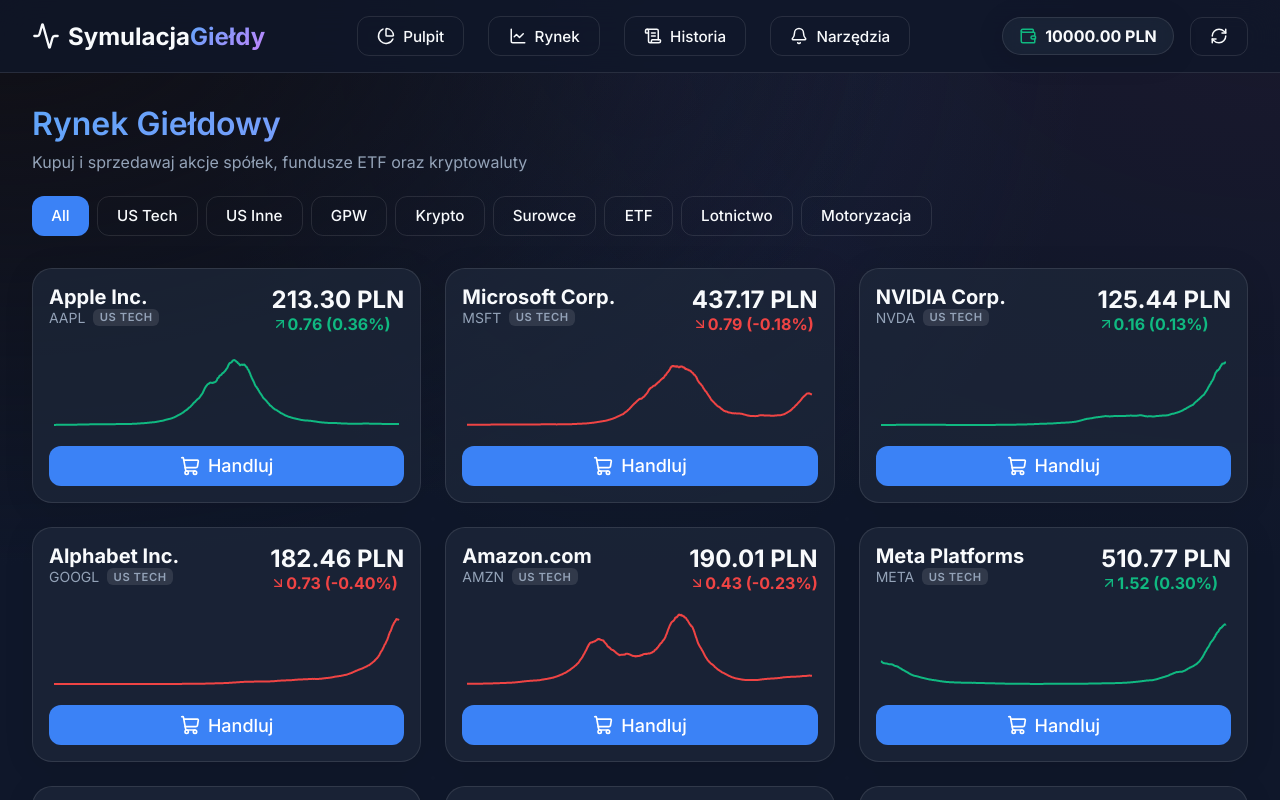
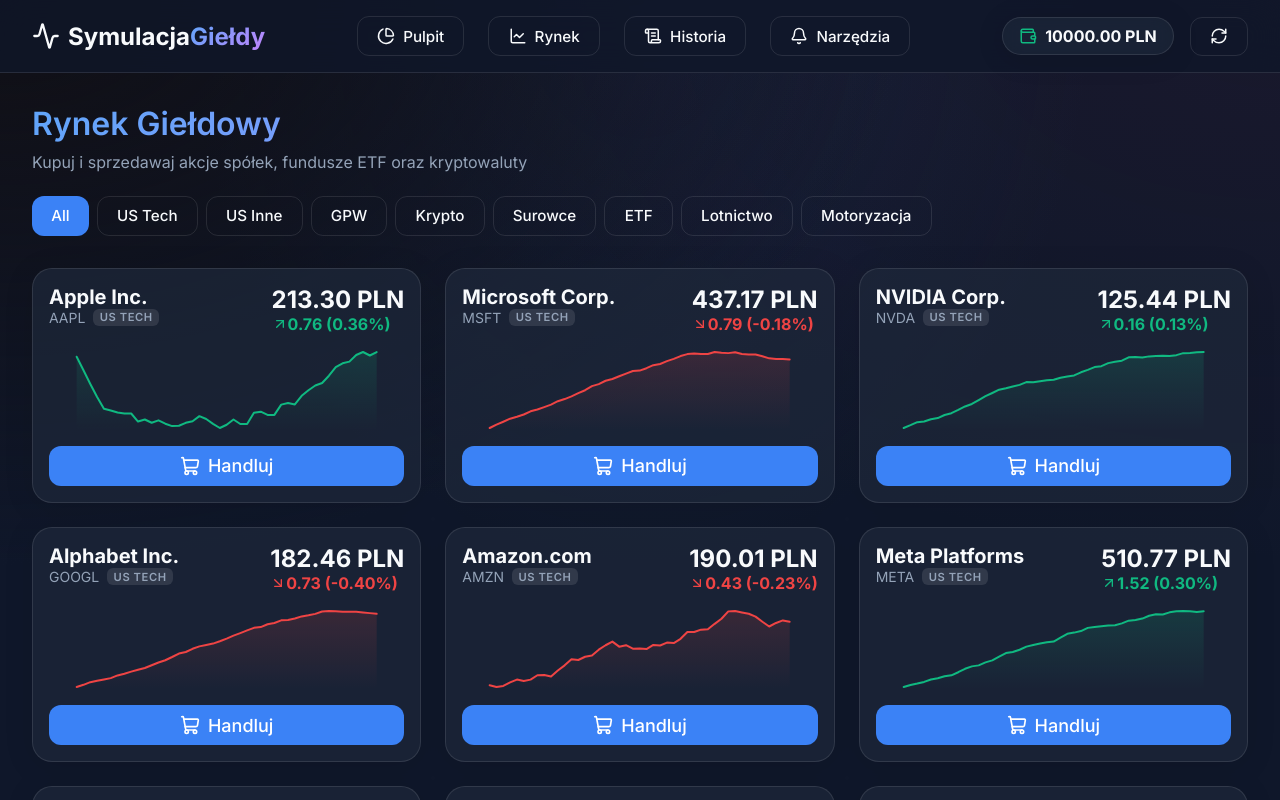
Before and after one commit to Swedrft/symulacja_gieldy, a React (Vite) app: page / in a window 1280 px wide. Both pictures are taken after a click on the button "Rynek". Shown: the top 800 px of the page. Built offline with nearby package versions, Linux system fonts and the light colour scheme.

Commit message:
feat: implement Market and History components for trading overview and transaction management

```diff
--- a/src/components/History.jsx
+++ b/src/components/History.jsx
@@ -4,12 +4,15 @@
 
 export function History({ brokerState }) {
   const [activeTab, setActiveTab] = useState('transactions'); // 'transactions' | 'orders'
+  const [visibleTransactionsCount, setVisibleTransactionsCount] = useState(50);
 
   const handleCancelOrder = (id) => {
     if (confirm('Czy na pewno chcesz anulować to zlecenie?')) {
       brokerService.cancelLimitOrder(id);
     }
   };
+
+  const visibleTransactions = brokerState.transactions.slice(0, visibleTransactionsCount);
 
   return (
     <div className="animate-fade-in grid gap-8">
@@ -35,6 +38,7 @@
 
       <div className="glass-panel">
         {activeTab === 'transactions' ? (
+          <>
             <div style={{ overflowX: 'auto' }}>
               <table className="stock-list">
                 <thead>
@@ -55,7 +59,7 @@
                         Brak historii transakcji.
                       </td>
                     </tr>
-                ) : brokerState.transactions.map(t => (
+                  ) : visibleTransactions.map(t => (
                     <tr key={t.id} className="stock-row">
                       <td className="text-sm text-muted">{new Date(t.date).toLocaleString()}</td>
                       <td>
@@ -82,6 +86,17 @@
                 </tbody>
               </table>
             </div>
+            {brokerState.transactions.length > visibleTransactionsCount && (
+              <div className="flex justify-center mt-6">
+                <button
+                  className="btn btn-outline"
+                  onClick={() => setVisibleTransactionsCount(prev => prev + 50)}
+                >
+                  Pokaż więcej (+50)
+                </button>
+              </div>
+            )}
+          </>
         ) : (
           <div style={{ overflowX: 'auto' }}>
             <table className="stock-list">
--- a/src/components/Market.jsx
+++ b/src/components/Market.jsx
@@ -1,7 +1,59 @@
 import React, { useState } from 'react';
 import { ArrowUpRight, ArrowDownRight, ShoppingCart } from 'lucide-react';
 import { StockDetailsModal } from './StockDetailsModal';
-import { LineChart, Line, ResponsiveContainer, YAxis } from 'recharts';
+
+// Lekki, zoptymalizowany wykres sparkline oparty o natywne SVG
+const Sparkline = React.memo(({ history, isUp, stockId }) => {
+  const data = history.slice(-45); // pobieramy tylko ostatnie 45 punktów dla małego wykresu
+  if (data.length < 2) return <div style={{ height: '80px' }} />;
+
+  const min = Math.min(...data);
+  const max = Math.max(...data);
+  const range = max - min === 0 ? 1 : max - min;
+
+  const height = 80;
+  const width = 300;
+
+  const points = data.map((val, index) => {
+    const x = (index / (data.length - 1)) * width;
+    const y = height - 2 - ((val - min) / range) * (height - 4); // margines bezpieczeństwa
+    return { x, y };
+  });
+
+  const pathData = `M ${points.map(p => `${p.x},${p.y}`).join(' L ')}`;
+  const fillPathData = `${pathData} L ${width},${height} L 0,${height} Z`;
+  const gradientId = `sparkline-grad-${stockId}`;
+
+  return (
+    <svg viewBox={`0 0 ${width} ${height}`} width="100%" height="80" style={{ overflow: 'visible' }}>
+      <defs>
+        <linearGradient id={gradientId} x1="0" y1="0" x2="0" y2="1">
+          <stop offset="0%" stopColor={isUp ? 'var(--success)' : 'var(--danger)'} stopOpacity="0.15" />
+          <stop offset="100%" stopColor={isUp ? 'var(--success)' : 'var(--danger)'} stopOpacity="0" />
+        </linearGradient>
+      </defs>
+
+      {/* Obszar pod wykresem z gradientem */}
+      <path
+        d={fillPathData}
+        fill={`url(#${gradientId})`}
+        stroke="none"
+      />
+
+      {/* Linia wykresu */}
+      <path
+        d={pathData}
+        fill="none"
+        stroke={isUp ? 'var(--success)' : 'var(--danger)'}
+        strokeWidth="2"
+        strokeLinecap="round"
+        strokeLinejoin="round"
+      />
+    </svg>
+  );
+});
+
+Sparkline.displayName = 'Sparkline';
 
 export function Market({ marketData }) {
   const [selectedStock, setSelectedStock] = useState(null);
@@ -34,7 +86,6 @@
 
       <div className="md:grid-cols-2 lg:grid-cols-3" style={{ display: 'grid', gap: '1.5rem' }}>
         {filteredData.map(stock => {
-          const chartData = stock.history.map((val, i) => ({ index: i, value: val }));
           const isUp = stock.trend === 'up';
 
           return (
@@ -62,19 +113,7 @@
                 </div>
 
                 <div style={{ height: '80px', width: '100%', margin: '1rem 0' }}>
-                  <ResponsiveContainer width="100%" height="100%">
-                    <LineChart data={chartData}>
-                      <YAxis domain={['auto', 'auto']} hide />
-                      <Line
-                        type="monotone"
-                        dataKey="value"
-                        stroke={isUp ? 'var(--success)' : 'var(--danger)'}
-                        strokeWidth={2}
-                        dot={false}
-                        isAnimationActive={false}
-                      />
-                    </LineChart>
-                  </ResponsiveContainer>
+                  <Sparkline history={stock.history} isUp={isUp} stockId={stock.id} />
                 </div>
               </div>
 
```
Lines whose indentation alone changed are shown as unchanged.
